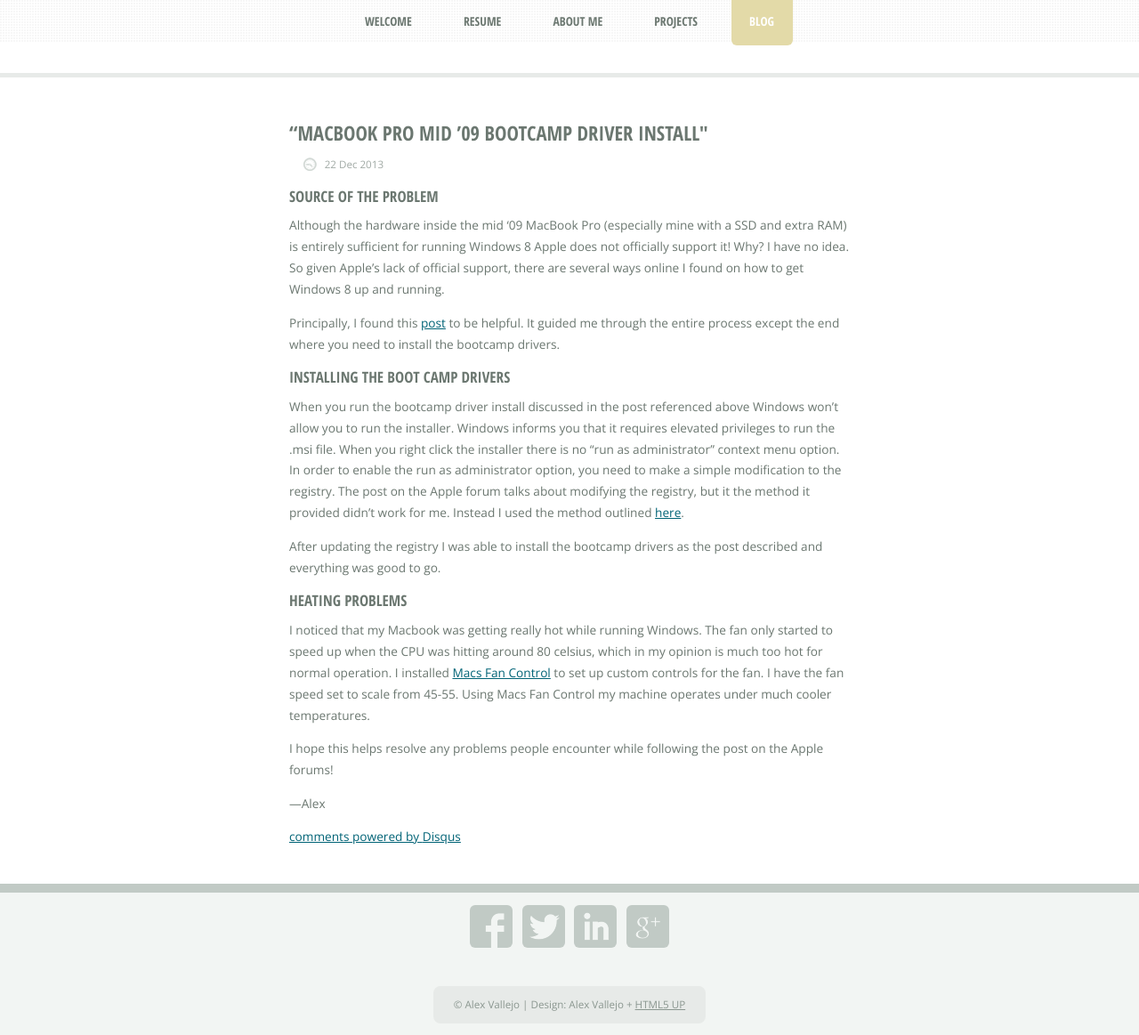
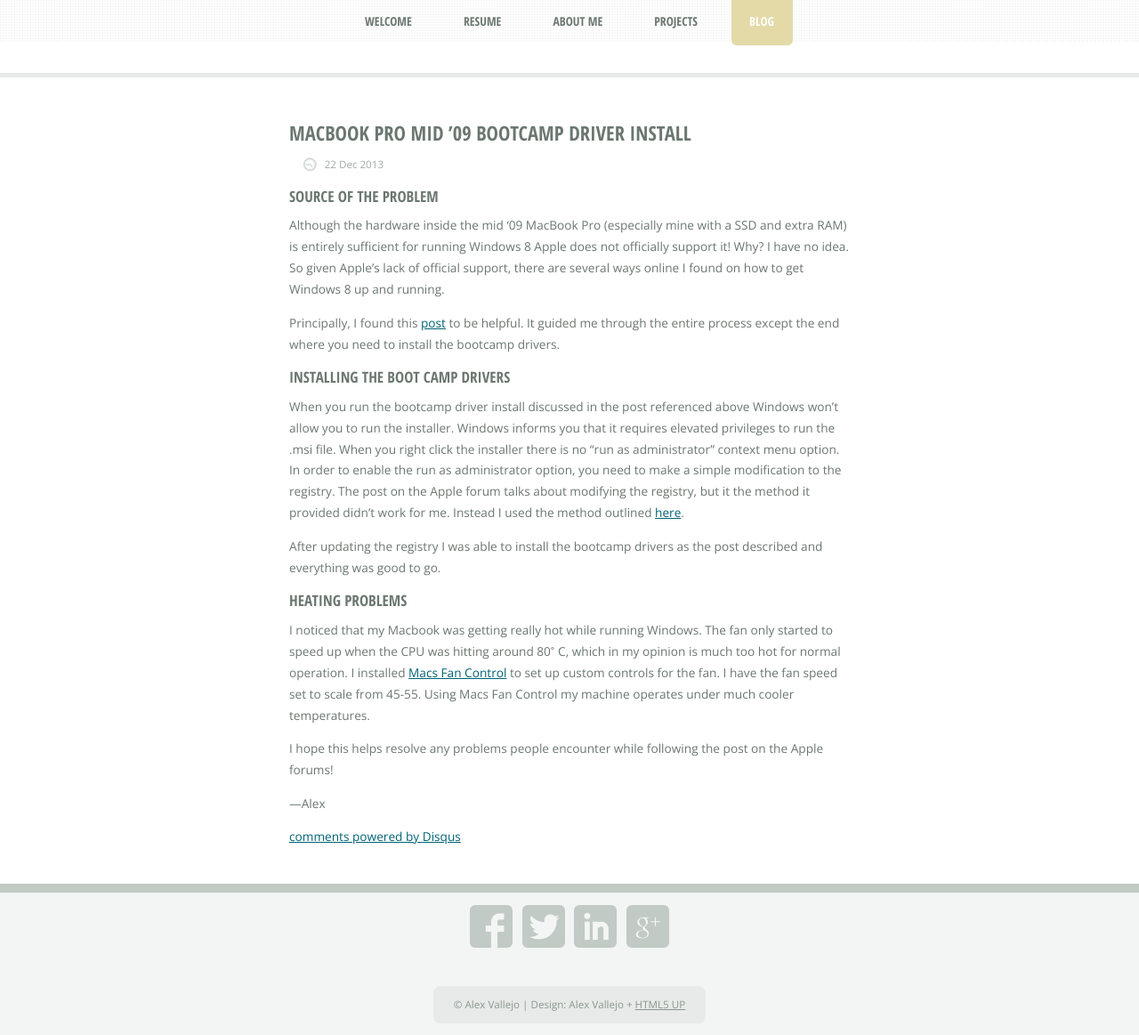
Before and after one commit to valleyjo/valleyjo.github.io, a Jekyll site: the page built from _posts/2013-12-21-macbook-pro-mid-09-bootcamp.md, in a window 1280 px wide and 1163 px high. Shown: the whole window at 89% size. Built offline with Jekyll 4.4.1, drawn with Linux system fonts in a browser that asks for light colours; nearby versions of some CDN libraries; comment, search, counter and statistics services are not loaded.

```diff
--- a/_posts/2013-12-21-macbook-pro-mid-09-bootcamp.md
+++ b/_posts/2013-12-21-macbook-pro-mid-09-bootcamp.md
@@ -1,6 +1,6 @@
 ---
 layout: post
-title: “MacBook Pro mid ’09 Bootcamp Driver Install"
+title: MacBook Pro mid ’09 Bootcamp Driver Install
 date: 2013-12-22 00:00:00
 header-text:
 active-tab: blog
@@ -17,7 +17,7 @@ When you run the bootcamp driver install discussed in the post referenced above
 After updating the registry I was able to install the bootcamp drivers as the post described and everything was good to go.
 
 ###Heating problems
-I noticed that my Macbook was getting really hot while running Windows. The fan only started to speed up when the CPU was hitting around 80 celsius, which in my opinion is much too hot for normal operation. I installed [Macs Fan Control](http://www.crystalidea.com/macs-fan-control) to set up custom controls for the fan. I have the fan speed set to scale from 45-55. Using Macs Fan Control my machine operates under much cooler temperatures.
+I noticed that my Macbook was getting really hot while running Windows. The fan only started to speed up when the CPU was hitting around 80˚ C, which in my opinion is much too hot for normal operation. I installed [Macs Fan Control](http://www.crystalidea.com/macs-fan-control) to set up custom controls for the fan. I have the fan speed set to scale from 45-55. Using Macs Fan Control my machine operates under much cooler temperatures.
 
 I hope this helps resolve any problems people encounter while following the post on the Apple forums!
 
```
Also changed, not shown: _posts/2013-03-01-dnlc-interview.md (+2 -0 lines), _posts/2013-07-10-dnlc.md (+2 -0 lines), _posts/2013-07-21-the-tech-behind-this-blog.md (+2 -0 lines).
